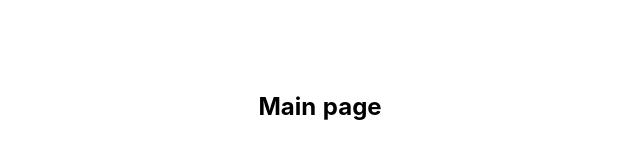
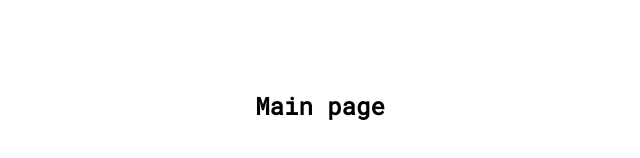
Before and after one commit to AndreiEgorov/web-blog, a Nuxt app: page / in a window 1280 px wide. Shown: the part 294-452 px from the top of the page, without its empty margins (320-960 px from the left). Built offline with nearby package versions, Linux system fonts and the light colour scheme.

Commit message:
Add google styles

```diff
--- a/layouts/default.vue
+++ b/layouts/default.vue
@@ -5,51 +5,10 @@
 </template>
 
 <style>
-html {
-  font-family: 'Source Sans Pro', -apple-system, BlinkMacSystemFont, 'Segoe UI',
-    Roboto, 'Helvetica Neue', Arial, sans-serif;
-  font-size: 16px;
-  word-spacing: 1px;
-  -ms-text-size-adjust: 100%;
-  -webkit-text-size-adjust: 100%;
-  -moz-osx-font-smoothing: grayscale;
-  -webkit-font-smoothing: antialiased;
-  box-sizing: border-box;
-}
-
-*,
-*:before,
-*:after {
-  box-sizing: border-box;
-  margin: 0;
-}
-
-.button--green {
-  display: inline-block;
-  border-radius: 4px;
-  border: 1px solid #3b8070;
-  color: #3b8070;
-  text-decoration: none;
-  padding: 10px 30px;
-}
-
-.button--green:hover {
-  color: #fff;
-  background-color: #3b8070;
-}
-
-.button--grey {
-  display: inline-block;
-  border-radius: 4px;
-  border: 1px solid #35495e;
-  color: #35495e;
-  text-decoration: none;
-  padding: 10px 30px;
-  margin-left: 15px;
-}
-
-.button--grey:hover {
-  color: #fff;
-  background-color: #35495e;
-}
+  html{
+    font-family: 'Roboto Mono', sans-serif;
+  }
+  body {
+    margin: 0
+  }
 </style>
--- a/nuxt.config.js
+++ b/nuxt.config.js
@@ -14,7 +14,9 @@ export default {
       { hid: 'description', name: 'description', content: pkg.description }
     ],
     link: [
-      { rel: 'icon', type: 'image/x-icon', href: '/favicon.ico' }
+      { rel: 'icon', type: 'image/x-icon', href: '/favicon.ico' },
+      { rel: 'stylesheet', href: 'https://fonts.googleapis.com/css?family=Roboto+Mono|Source+Sans+Pro' }
+
     ]
   },
 
```
